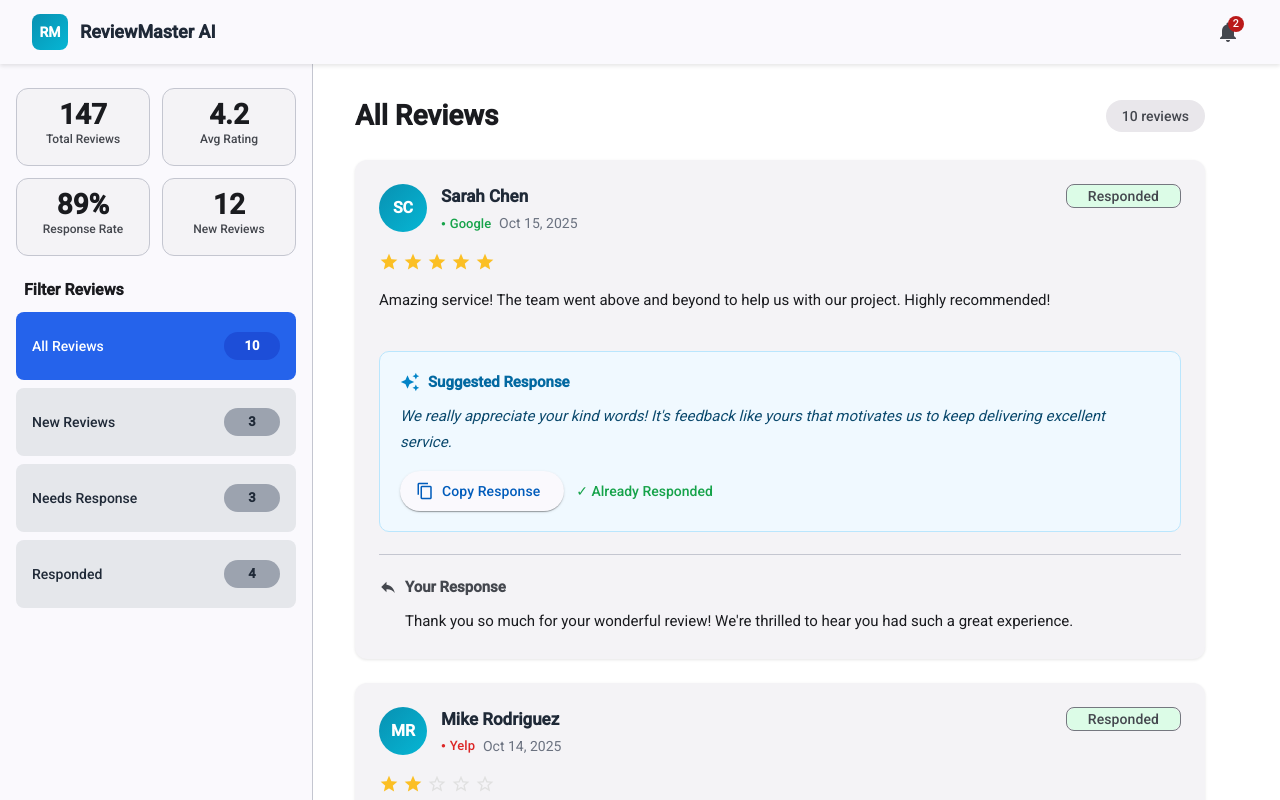
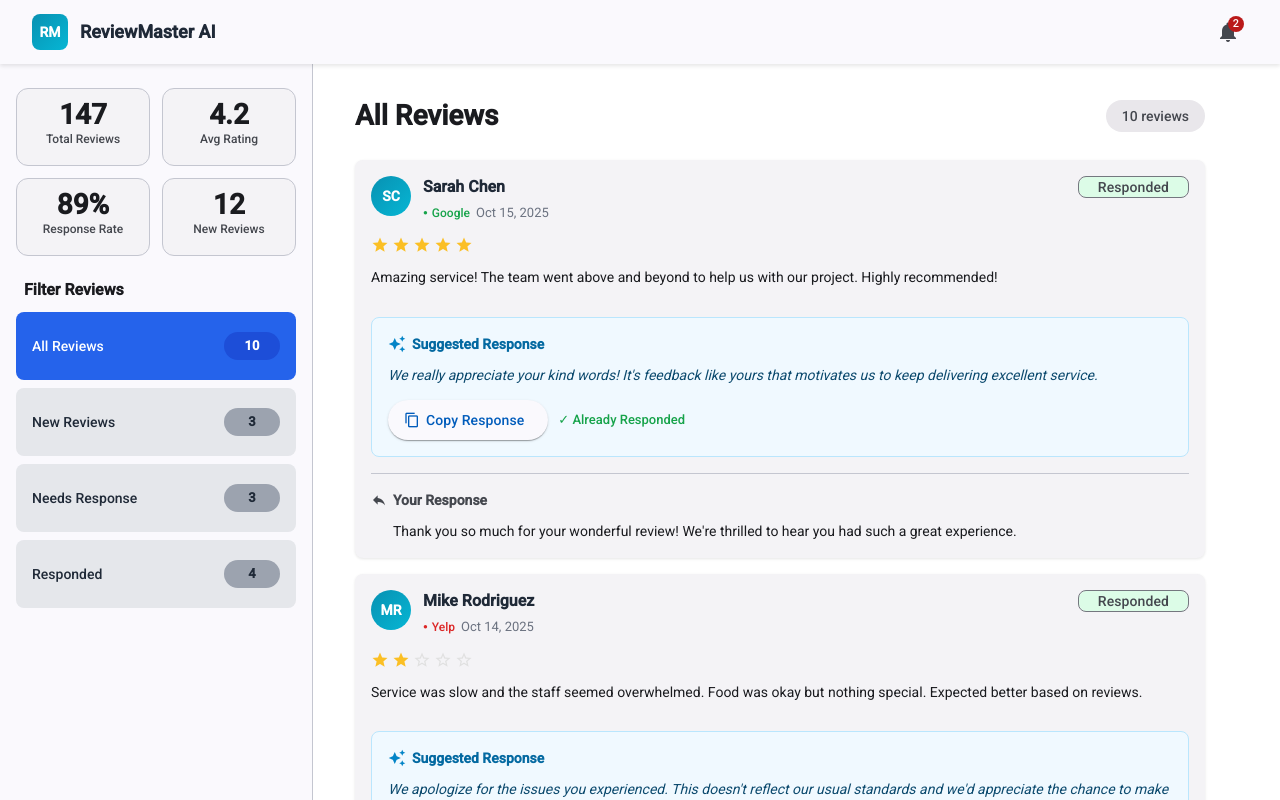
Before and after one commit to CodeWithKarol/review-master-ai-mvp, an Angular app: page / in a window 1280 px wide. Built offline with nearby package versions, Linux system fonts and the light colour scheme.

Commit message:
refactor: Refine review card styles and platform badge logic
Updated the review platform badge in app.html to use explicit class bindings for Google and Yelp. Adjusted spacing, sizing, and typography throughout review-related components in app.scss for a more compact and consistent UI.

```diff
--- a/src/app/app.html
+++ b/src/app/app.html
@@ -112,7 +112,8 @@
                     <div class="review-meta">
                       <span
                         class="platform-badge"
-                        [class]="'platform-' + review.platform.toLowerCase()"
+                        [class.platform-google]="review.platform.toLowerCase() === 'google'"
+                        [class.platform-yelp]="review.platform.toLowerCase() === 'yelp'"
                       >
                         <span class="platform-icon">●</span>
                         {{ review.platform }}
--- a/src/app/app.scss
+++ b/src/app/app.scss
@@ -389,27 +389,27 @@
 .reviews-list {
   display: flex;
   flex-direction: column;
-  gap: 20px;
+  gap: 12px;
 
   @media (min-width: 768px) {
-    gap: 24px;
+    gap: 16px;
   }
 }
 
 .review-card {
-  border-radius: 12px;
+  border-radius: 8px;
   box-shadow: 0 1px 3px rgba(0, 0, 0, 0.1);
   transition: box-shadow 0.2s ease;
-  padding: 18px;
+  padding: 12px;
   width: 100%;
   box-sizing: border-box;
 
   @media (min-width: 640px) {
-    padding: 20px;
+    padding: 14px;
   }
 
   @media (min-width: 768px) {
-    padding: 24px;
+    padding: 16px;
   }
 
   &:hover {
@@ -418,17 +418,17 @@
 
   mat-card-header {
     padding: 0;
-    margin-bottom: 12px;
+    margin-bottom: 10px;
     display: flex;
     align-items: flex-start;
     flex-wrap: nowrap;
 
     @media (min-width: 640px) {
-      margin-bottom: 14px;
+      margin-bottom: 12px;
     }
 
     @media (min-width: 768px) {
-      margin-bottom: 16px;
+      margin-bottom: 14px;
     }
 
     .mat-mdc-card-header-text {
@@ -449,20 +449,20 @@
 
 .review-header {
   display: flex;
-  gap: 12px;
-  margin-bottom: 16px;
+  gap: 10px;
+  margin-bottom: 12px;
   align-items: flex-start;
 
   @media (min-width: 640px) {
-    gap: 14px;
-    margin-bottom: 18px;
+    gap: 12px;
+    margin-bottom: 14px;
   }
 }
 
 .review-avatar {
-  width: 48px;
-  height: 48px;
-  min-width: 48px;
+  width: 40px;
+  height: 40px;
+  min-width: 40px;
   border-radius: 50%;
   background: linear-gradient(135deg, #0891b2, #06b6d4);
   color: white;
@@ -470,7 +470,7 @@
   align-items: center;
   justify-content: center;
   font-weight: 600;
-  font-size: 16px;
+  font-size: 14px;
   flex-shrink: 0;
 }
 
@@ -488,34 +488,34 @@
 }
 
 .review-author {
-  font-size: 16px;
+  font-size: 15px;
   font-weight: 600;
   margin: 0;
   line-height: 1.3;
   color: #1f2937;
 
   @media (min-width: 640px) {
-    font-size: 17px;
+    font-size: 16px;
   }
 }
 
 .review-status-chips {
   display: flex;
-  gap: 8px;
+  gap: 6px;
   flex-shrink: 0;
 }
 
 .review-meta {
   display: flex;
   align-items: center;
-  gap: 8px;
-  font-size: 13px;
+  gap: 6px;
+  font-size: 12px;
   color: #6b7280;
   margin: 0;
   line-height: 1.4;
 
   @media (min-width: 640px) {
-    font-size: 14px;
+    font-size: 13px;
   }
 }
 
@@ -523,7 +523,7 @@
   display: inline-flex;
   align-items: center;
   gap: 4px;
-  font-size: 13px;
+  font-size: 12px;
   font-weight: 500;
 
   .platform-icon {
@@ -554,17 +554,17 @@
 
 .review-rating {
   display: flex;
-  gap: 4px;
-  margin-bottom: 14px;
+  gap: 3px;
+  margin-bottom: 10px;
 
   @media (min-width: 768px) {
-    margin-bottom: 16px;
+    margin-bottom: 12px;
   }
 
   .star {
-    font-size: 20px;
-    width: 20px;
-    height: 20px;
+    font-size: 18px;
+    width: 18px;
+    height: 18px;
     color: #e0e0e0;
 
     &.filled {
@@ -575,24 +575,24 @@
 
 .review-text {
   color: var(--mat-sys-on-surface);
-  line-height: 1.65;
-  margin: 0 0 16px;
-  font-size: 15px;
+  line-height: 1.5;
+  margin: 0 0 12px;
+  font-size: 14px;
   word-wrap: break-word;
   overflow-wrap: break-word;
 
   @media (min-width: 768px) {
-    line-height: 1.7;
-    margin-bottom: 18px;
+    line-height: 1.6;
+    margin-bottom: 14px;
   }
 }
 
 .status-chip {
-  font-size: 11px !important;
+  font-size: 10px !important;
   font-weight: 500 !important;
-  height: 24px !important;
-  padding: 0 10px !important;
-  border-radius: 12px !important;
+  height: 22px !important;
+  padding: 0 8px !important;
+  border-radius: 11px !important;
 
   &.new {
     background-color: #dbeafe !important;
@@ -613,43 +613,43 @@
 .ai-suggestion {
   background-color: #f0f9ff;
   border: 1px solid #bae6fd;
-  border-radius: 10px;
-  padding: 16px;
-  margin-top: 18px;
+  border-radius: 8px;
+  padding: 12px;
+  margin-top: 12px;
 
   @media (min-width: 640px) {
-    padding: 18px;
-    margin-top: 20px;
+    padding: 14px;
+    margin-top: 14px;
   }
 
   @media (min-width: 768px) {
-    padding: 20px;
+    padding: 16px;
   }
 
   .ai-suggestion-header {
     display: flex;
     align-items: center;
-    gap: 8px;
-    margin-bottom: 10px;
+    gap: 6px;
+    margin-bottom: 8px;
 
     @media (min-width: 640px) {
-      margin-bottom: 12px;
+      margin-bottom: 10px;
     }
 
     .ai-icon {
       color: #0284c7;
-      font-size: 20px;
-      width: 20px;
-      height: 20px;
+      font-size: 18px;
+      width: 18px;
+      height: 18px;
     }
 
     .ai-label {
       font-weight: 600;
       color: #0369a1;
-      font-size: 14px;
+      font-size: 13px;
 
       @media (min-width: 768px) {
-        font-size: 15px;
+        font-size: 14px;
       }
     }
   }
@@ -657,59 +657,59 @@
   .ai-suggestion-text {
     color: #0c4a6e;
     font-style: italic;
-    margin: 0 0 14px;
-    line-height: 1.6;
-    font-size: 14px;
+    margin: 0 0 12px;
+    line-height: 1.5;
+    font-size: 13px;
 
     @media (min-width: 640px) {
-      margin-bottom: 16px;
-      line-height: 1.65;
+      margin-bottom: 14px;
+      line-height: 1.55;
     }
 
     @media (min-width: 768px) {
-      font-size: 15px;
-      line-height: 1.7;
+      font-size: 14px;
+      line-height: 1.6;
     }
   }
 
   .ai-actions {
     display: flex;
     align-items: center;
-    gap: 10px;
+    gap: 8px;
     flex-wrap: wrap;
 
     @media (min-width: 640px) {
-      gap: 12px;
+      gap: 10px;
     }
 
     button {
       flex-shrink: 0;
 
       mat-icon {
-        margin-right: 8px;
-        font-size: 18px;
-        width: 18px;
-        height: 18px;
+        margin-right: 6px;
+        font-size: 16px;
+        width: 16px;
+        height: 16px;
       }
     }
 
     .already-responded {
       color: #16a34a;
-      font-size: 14px;
+      font-size: 13px;
       font-weight: 500;
     }
   }
 }
 
 .response-divider {
-  margin: 18px 0;
+  margin: 12px 0;
 
   @media (min-width: 640px) {
-    margin: 20px 0;
+    margin: 14px 0;
   }
 
   @media (min-width: 768px) {
-    margin: 22px 0;
+    margin: 16px 0;
   }
 }
 
@@ -717,41 +717,41 @@
   .response-header {
     display: flex;
     align-items: center;
-    gap: 8px;
-    margin-bottom: 10px;
+    gap: 6px;
+    margin-bottom: 8px;
     color: var(--mat-sys-on-surface-variant);
     font-weight: 600;
-    font-size: 14px;
+    font-size: 13px;
 
     @media (min-width: 640px) {
-      margin-bottom: 12px;
+      margin-bottom: 10px;
     }
 
     @media (min-width: 768px) {
-      font-size: 15px;
+      font-size: 14px;
     }
 
     mat-icon {
-      font-size: 18px;
-      width: 18px;
-      height: 18px;
+      font-size: 16px;
+      width: 16px;
+      height: 16px;
     }
   }
 
   .response-text {
     color: var(--mat-sys-on-surface);
     margin: 0;
-    padding-left: 26px;
-    font-size: 14px;
-    line-height: 1.6;
+    padding-left: 22px;
+    font-size: 13px;
+    line-height: 1.5;
 
     @media (min-width: 640px) {
-      line-height: 1.65;
+      line-height: 1.55;
     }
 
     @media (min-width: 768px) {
-      font-size: 15px;
-      line-height: 1.7;
+      font-size: 14px;
+      line-height: 1.6;
     }
   }
 }
```
